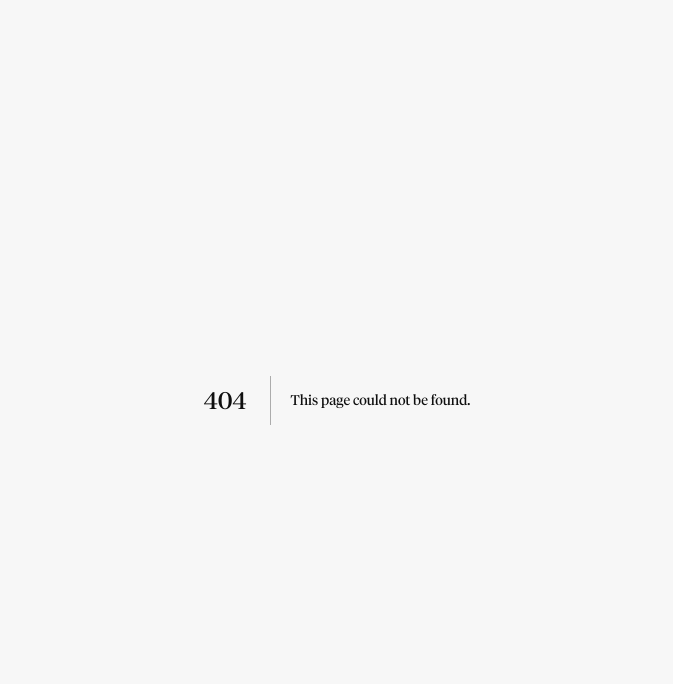
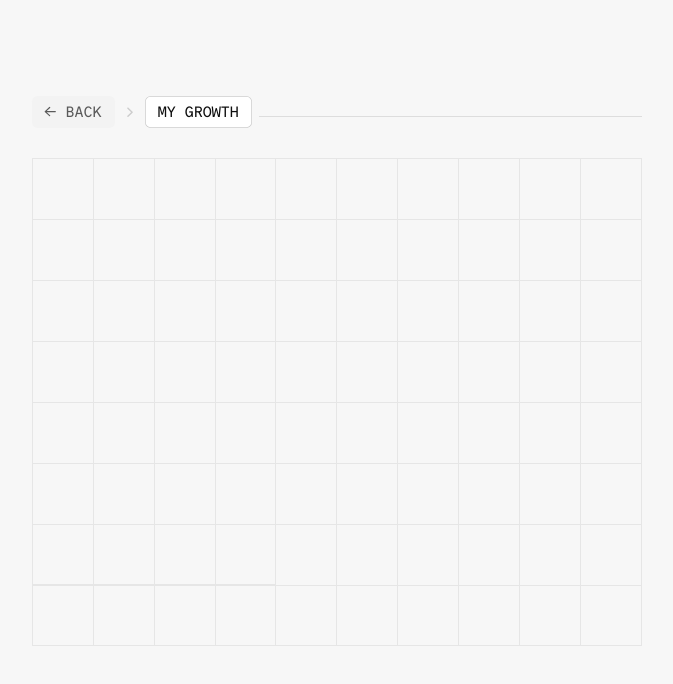
Before and after one commit to romeet9/navigator.site, a Next.js app: page /growth in a window 1280 px wide. Before the commit this address had no page. Shown: the top 684 px of the page, without its empty margins (303-976 px from the left). Built offline with nearby package versions, Linux system fonts and the light colour scheme; a web font is replaced by a local one.

Commit message:
started grid

```diff
--- /dev/null
+++ b/app/growth/page.tsx
@@ -0,0 +1,59 @@
+"use client";
+
+import React from 'react';
+import Grid from '@/components/ui/grid';
+import { motion } from 'framer-motion';
+import Breadcrumbs from '@/components/ui/breadcrumbs';
+
+export default function GrowthPage() {
+  const crumbs = [
+    { label: 'MY GROWTH', href: '/growth' }
+  ];
+
+  return (
+    <main
+      className="w-full mx-auto"
+      style={{
+        maxWidth: 'calc(40.7rem + 6rem)',
+        padding: '12vh 3rem 4vh',
+      }}
+    >
+      {/* Breadcrumbs Section */}
+      <div className="mb-8">
+        <Breadcrumbs crumbs={crumbs} />
+      </div>
+
+      {/* Grid Section */}
+      <div className="w-full flex justify-center mx-auto">
+        <motion.div
+          layoutId="expandingGrid"
+          initial={{
+            width: '28.375rem',
+            height: '20.25rem'
+          }}
+          animate={{
+            width: '40.7rem',
+            height: '32.625rem'
+          }}
+          transition={{
+            duration: 0.5,
+            ease: "easeOut"
+          }}
+          style={{
+            position: 'relative',
+            overflow: 'hidden'
+          }}
+        >
+          <motion.div
+            style={{
+              position: 'absolute',
+            }}
+            layoutId="gridInner"
+          >
+            <Grid rows={8} cols={10} />
+          </motion.div>
+        </motion.div>
+      </div>
+    </main>
+  );
+}
--- a/app/page.tsx
+++ b/app/page.tsx
@@ -19,13 +19,14 @@ import ItemEntry from "@/components/ui/itemEntry";
 import { HoverEffectWrapper } from "@/components/hoverEffectWrapper";
 import { useHoverEffect } from "@/hooks/useHoverEffect";
 import { allProjects } from "@/lib/data/projectData";
-import { AnimatePresence, motion } from "framer-motion";
+import { AnimatePresence } from "framer-motion";
+import Grid from "@/components/ui/grid";
+import { motion } from "framer-motion";
 
 export default function Home() {
   const projectData = getFeaturedProjects();
   const years = Object.keys(projectData).sort((a, b) => Number(b) - Number(a));
   const initialYear = years[0]; // Should be '2024'
-  const initialProject = projectData[initialYear][0]; // Should be the LinkedIn Brand Kit project
 
   const [selectedButton, setSelectedButton] = useState<string>("home");
   const [selectedYear, setSelectedYear] = useState<string>(initialYear);
@@ -185,16 +186,29 @@ export default function Home() {
 
         {/* Main Content Section */}
         <div className="w-full flex flex-col gap-[5rem]">
-          {/* Image Section */}
-          <div className="w-full max-w-[28rem] mx-auto">
-            <Image
-              src="/images/grid2.png"
-              alt="Robert playing tennis"
-              width={496}
-              height={496}
-              quality={100}
-              className="w-full rounded-[0.25rem] object-cover"
-            />
+          {/* Grid Section */}
+          <div className="w-full flex justify-center mx-auto">
+            <motion.div
+              onClick={() => router.push('/growth')}
+              className="cursor-pointer"
+              style={{
+                width: '28.375rem',    // 7 cells (4rem each) + 6 gaps (1px each) = 28rem + 0.375rem
+                height: '20.25rem',    // 5 cells (4rem each) + 4 gaps (1px each) = 20rem + 0.25rem
+                overflow: 'hidden',
+                position: 'relative',
+                outline: 'none',
+                border: 'none'
+              }}
+              layoutId="expandingGrid"
+            >
+              <div style={{
+                position: 'absolute',
+                top: '-10rem',
+                left: '-6rem',
+              }}>
+                <Grid rows={8} cols={10} noBorder={true} />
+              </div>
+            </motion.div>
           </div>
 
           {/* Projects Section */}
--- a/components/ui/breadcrumbs.tsx
+++ b/components/ui/breadcrumbs.tsx
@@ -41,7 +41,7 @@ const Breadcrumbs: React.FC<BreadcrumbsProps> = ({ crumbs, fromAllWorks = false
           </Button>
         </React.Fragment>
       ))}
-      <div className="flex-grow mx-[0.25rem] mt-[0.625rem]">
+      <div className="flex-grow ml-[0.25rem] mt-[0.625rem]">
         <div className="h-[0.0625rem] bg-tertiary-color opacity-[0.6]"></div>
       </div>
     </section>
--- /dev/null
+++ b/components/ui/grid.tsx
@@ -0,0 +1,64 @@
+import React from 'react';
+
+interface GridProps {
+  rows: number;
+  cols: number;
+  noBorder?: boolean;
+}
+
+const Grid: React.FC<GridProps> = ({ rows, cols, noBorder = false }) => {
+  const cellSize = 4; // Always 4rem
+  const maxContainerSize = (cellSize * cols) + ((1/16) * (cols + 1));
+  const containerHeight = (cellSize * rows) + ((1/16) * (rows + 1));
+
+  const handleCellClick = (row: number, col: number) => {
+    console.log(`Clicked cell at row ${row}, col ${col}`);
+  };
+
+  return (
+    <div
+      style={{
+        backgroundColor: '#E6E6E6',
+        padding: noBorder ? '0' : '1px',
+        width: `${maxContainerSize}rem`,
+        height: `${containerHeight}rem`,
+        outline: 'none',
+        border: 'none'
+      }}
+    >
+      <div
+        style={{
+          display: 'grid',
+          gridTemplateColumns: `repeat(${cols}, minmax(0, ${cellSize}rem))`,
+          gridTemplateRows: `repeat(${rows}, minmax(0, ${cellSize}rem))`,
+          gap: '1px',
+          backgroundColor: '#E6E6E6',
+          height: '100%',
+          outline: 'none',
+          border: 'none'
+        }}
+      >
+        {Array.from({ length: rows * cols }).map((_, index) => {
+          const row = Math.floor(index / cols);
+          const col = index % cols;
+
+          return (
+            <div
+              key={`cell-${row}-${col}`}
+              className="cursor-pointer bg-background"
+              onClick={() => handleCellClick(row, col)}
+              style={{
+                aspectRatio: '1/1',
+                width: '100%',
+                outline: 'none',
+                border: 'none'
+              }}
+            />
+          );
+        })}
+      </div>
+    </div>
+  );
+};
+
+export default Grid;
```
Also changed, not shown: 1 other file (tests, documents, lock files or other folders).
